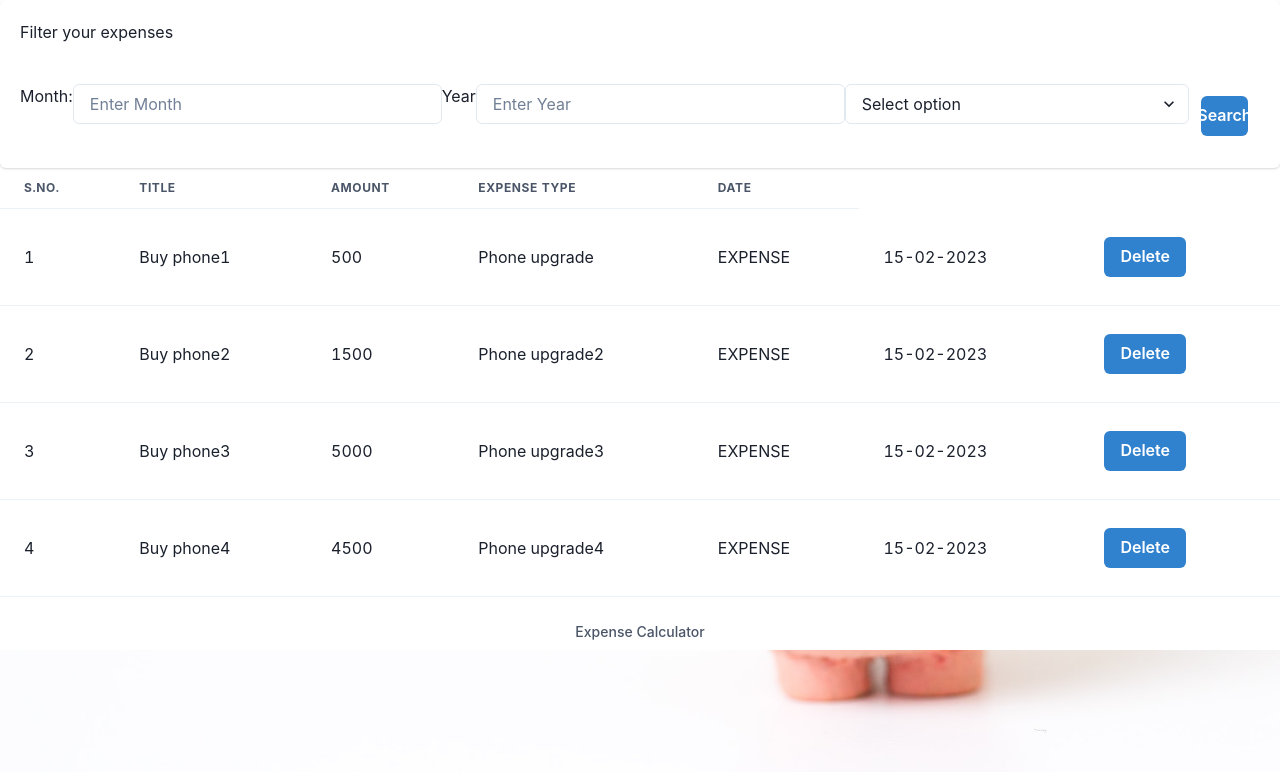
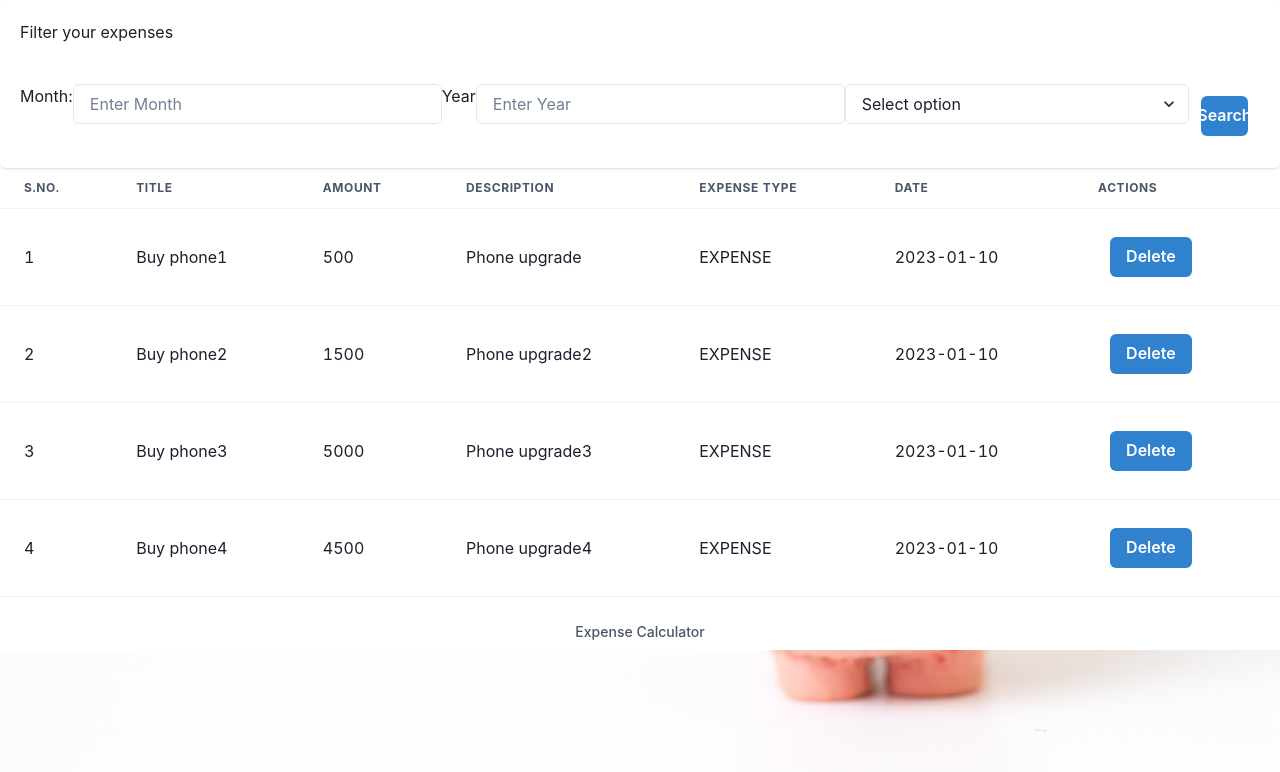
Before and after one commit to lensonfernandes/React-Budget-App, a React (Create React App) app in the folder reactbudgetapp/: page / in a window 1280 px wide. Shown: the top 772 px of the page. Built offline with nearby package versions, Linux system fonts and the light colour scheme; sample sign-in values are in the browser's storage.

Commit message:
Add and Delete expense function added

```diff
--- a/reactbudgetapp/package.json
+++ b/reactbudgetapp/package.json
@@ -20,6 +20,7 @@
     "react-scripts": "5.0.1",
     "redux": "^4.2.1",
     "redux-devtools-extension": "^2.13.9",
+    "uniqid": "^5.4.0",
     "web-vitals": "^2.1.4"
   },
   "scripts": {
--- a/reactbudgetapp/src/components/AddExpense/AddExpense.jsx
+++ b/reactbudgetapp/src/components/AddExpense/AddExpense.jsx
@@ -10,8 +10,11 @@ import {
   Select,
 } from "@chakra-ui/react";
 import { Card, CardHeader, CardBody, CardFooter } from "@chakra-ui/react";
-import { useDispatch } from "react-redux";
+import { useDispatch} from "react-redux";
 import { DELETE_EXPENSE, ADD_EXPENSE } from "../../action";
+import {  useNavigate } from 'react-router-dom'
+
+import { PATHS } from "../../paths";
 
 const AddExpense = () => {
   const [formData, setFormData] = useState({
@@ -23,6 +26,7 @@ const AddExpense = () => {
   });
 
   const dispatch = useDispatch();
+  const navigate = useNavigate();
 
   const handleChange = (e) => {
     const { name, value } = e.target;
@@ -32,7 +36,9 @@ const AddExpense = () => {
   };
 
   let handleSubmit = () => {
-    dispatch({});
+    dispatch({type: ADD_EXPENSE, data:formData});
+    navigate(PATHS.MANAGE_EXPENSE)
+
   };
 
   return (
--- a/reactbudgetapp/src/components/ManageExpense/ManageExpense.jsx
+++ b/reactbudgetapp/src/components/ManageExpense/ManageExpense.jsx
@@ -23,7 +23,9 @@ import {
   TableContainer,
 } from "@chakra-ui/react";
 import { INITIAL_STORE } from "../../store";
-import {useSelector} from 'react-redux'
+import {useSelector, useDispatch} from 'react-redux'
+import uniqid from "uniqid"
+import { DELETE_EXPENSE } from "../../action";
 
 const ManageExpense = () => {
 
@@ -34,9 +36,17 @@ const ManageExpense = () => {
   };
 
 
-  let handleDelete = ()=>{
 
+
+  const dispatch = useDispatch();
+
+  let handleDelete = (id)=>{
+    console.log("Delete")
+    dispatch({type:DELETE_EXPENSE, id:id})
   }
+
+  const store = useSelector(state => state)
+  console.log(store)
 
   return (
     <div>
@@ -49,21 +59,23 @@ const ManageExpense = () => {
               <Th>S.No.</Th>
               <Th>Title</Th>
               <Th>Amount</Th>
+              <Th>Description</Th>
               <Th>Expense Type</Th>
               <Th>Date</Th>
+              <Th>Actions</Th>
             </Tr>
           </Thead>
           <Tbody>
-            {INITIAL_STORE.map((ele, i) => {
+            {store.map((ele, i) => {
               return (
-                <Tr>
+                <Tr key={uniqid()}>
                   <Td>{i+1}</Td>
                   <Td>{ele.title}</Td>
                   <Td> {ele.amount}</Td>
                   <Td> {ele.description}</Td>
                   <Td> {ele.type}</Td>
                   <Td> {ele.date}</Td>
-                  <Td> <Button colorScheme='blue' m={3} onClick={handleDelete}>Delete</Button></Td>
+                  <Td> <Button colorScheme='blue' m={3} onClick={()=>{handleDelete(ele.id)}}>Delete</Button></Td>
                 </Tr>
               );
             })}
--- a/reactbudgetapp/src/reducer.js
+++ b/reactbudgetapp/src/reducer.js
@@ -10,12 +10,15 @@ export const reducer = (state, action)=>{
 
         case ADD_EXPENSE:
             const newData = {...action.data}
-
-            return state;
+            newData.id= state.length+1
+            return [...state, newData];
 
         case DELETE_EXPENSE:
-
-            return state;
+            const newStore = state.filter((ele)=>{
+                if(ele.id != action.id)
+                    return ele
+            })
+            return newStore;
 
         default:
             return state;
--- a/reactbudgetapp/src/store/index.js
+++ b/reactbudgetapp/src/store/index.js
@@ -12,7 +12,7 @@ export const INITIAL_STORE = [{
     description:"Phone upgrade",
     amount: 500,
     type:"EXPENSE",
-   date:"15-02-2023"
+   date:"2023-01-10"
 },
 {
     id:"QWERTY2",
@@ -20,7 +20,7 @@ export const INITIAL_STORE = [{
     description:"Phone upgrade2",
     type:"EXPENSE",
     amount: 1500,
-    date:"15-02-2023"
+    date:"2023-01-10"
 }
 ,
 {
@@ -29,7 +29,7 @@ export const INITIAL_STORE = [{
     description:"Phone upgrade3",
     type:"EXPENSE",
     amount: 5000,
-    date:"15-02-2023"
+    date:"2023-01-10"
 }
 ,
 {
@@ -38,7 +38,7 @@ export const INITIAL_STORE = [{
     description:"Phone upgrade4",
     type:"EXPENSE",
     amount:4500,
-    date:"15-02-2023"
+    date:"2023-01-10"
 }
 
 
```
Also changed, not shown: 1 other file (tests, documents, lock files or other folders).
